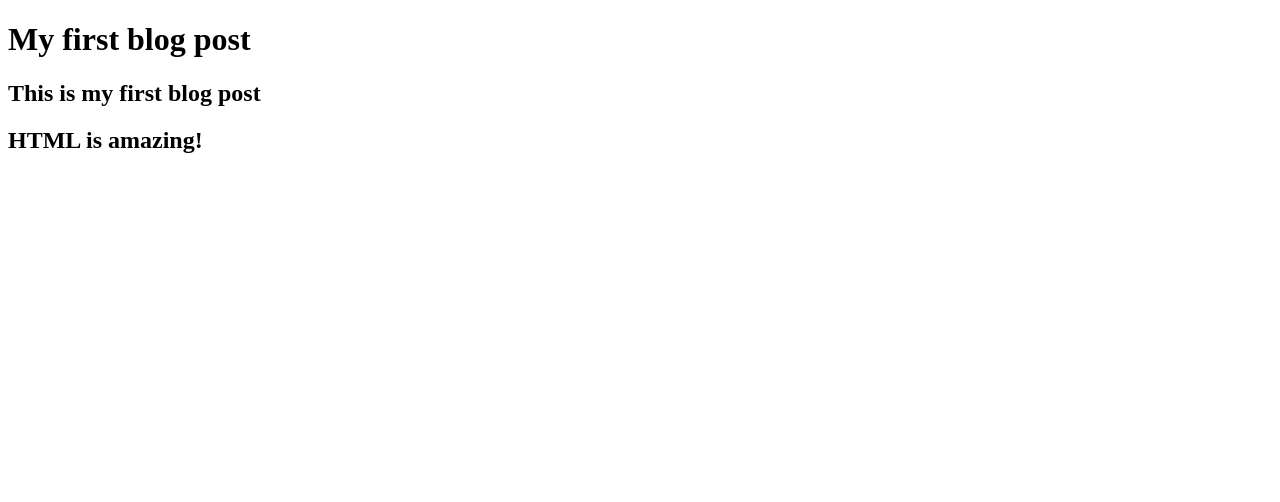
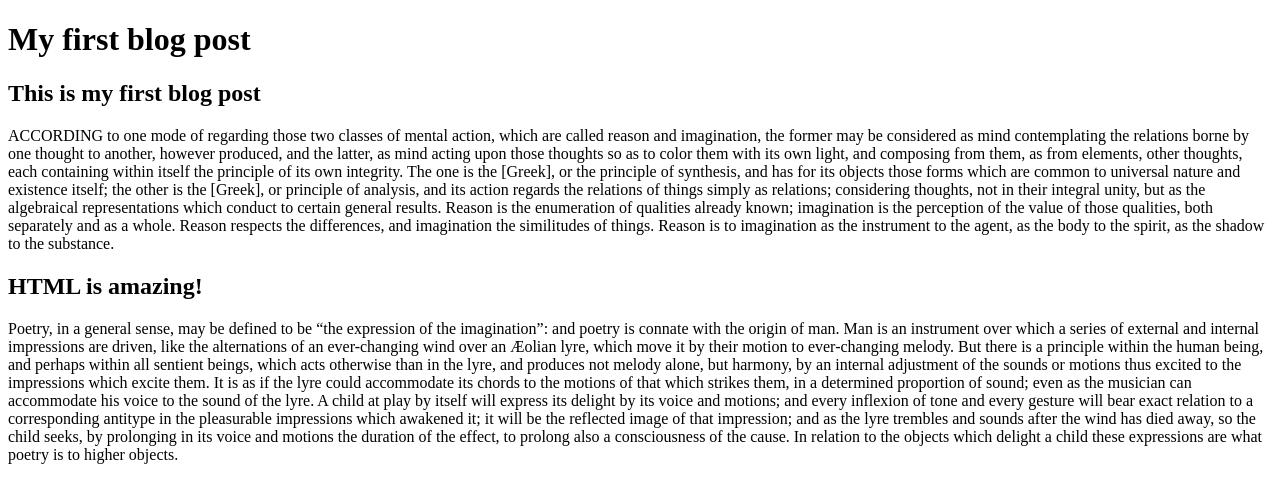
Before and after one commit to reganbogen/basicblog, a plain HTML site: page index.html in a window 1280 px wide. Drawn offline with Linux system fonts and the light colour scheme.

Commit message:
added content to paragraphs, filler text, one paragraph for each h2

```diff
--- a/index.html
+++ b/index.html
@@ -6,6 +6,10 @@
   <body>
     <h1>My first blog post</h1>
     <h2>This is my first blog post</h2>
+      <p> ACCORDING to one mode of regarding those two classes of mental action, which are called reason and imagination, the former may be considered as mind contemplating the relations borne by one thought to another, however produced, and the latter, as mind acting upon those thoughts so as to color them with its own light, and composing from them, as from elements, other thoughts, each containing within itself the principle of its own integrity. The one is the [Greek], or the principle of synthesis, and has for its objects those forms which are common to universal nature and existence itself; the other is the [Greek], or principle of analysis, and its action regards the relations of things simply as relations; considering thoughts, not in their integral unity, but as the algebraical representations which conduct to certain general results. Reason is the enumeration of qualities already known; imagination is the perception of the value of those qualities, both separately and as a whole. Reason respects the differences, and imagination the similitudes of things. Reason is to imagination as the instrument to the agent, as the body to the spirit, as the shadow to the substance.
+      </p>
     <h2>HTML is amazing!</h2>
+      <p>Poetry, in a general sense, may be defined to be “the expression of the imagination”: and poetry is connate with the origin of man. Man is an instrument over which a series of external and internal impressions are driven, like the alternations of an ever-changing wind over an Æolian lyre, which move it by their motion to ever-changing melody. But there is a principle within the human being, and perhaps within all sentient beings, which acts otherwise than in the lyre, and produces not melody alone, but harmony, by an internal adjustment of the sounds or motions thus excited to the impressions which excite them. It is as if the lyre could accommodate its chords to the motions of that which strikes them, in a determined proportion of sound; even as the musician can accommodate his voice to the sound of the lyre. A child at play by itself will express its delight by its voice and motions; and every inflexion of tone and every gesture will bear exact relation to a corresponding antitype in the pleasurable impressions which awakened it; it will be the reflected image of that impression; and as the lyre trembles and sounds after the wind has died away, so the child seeks, by prolonging in its voice and motions the duration of the effect, to prolong also a consciousness of the cause. In relation to the objects which delight a child these expressions are what poetry is to higher objects.
+      </p>
   </body>
 </html>
```
